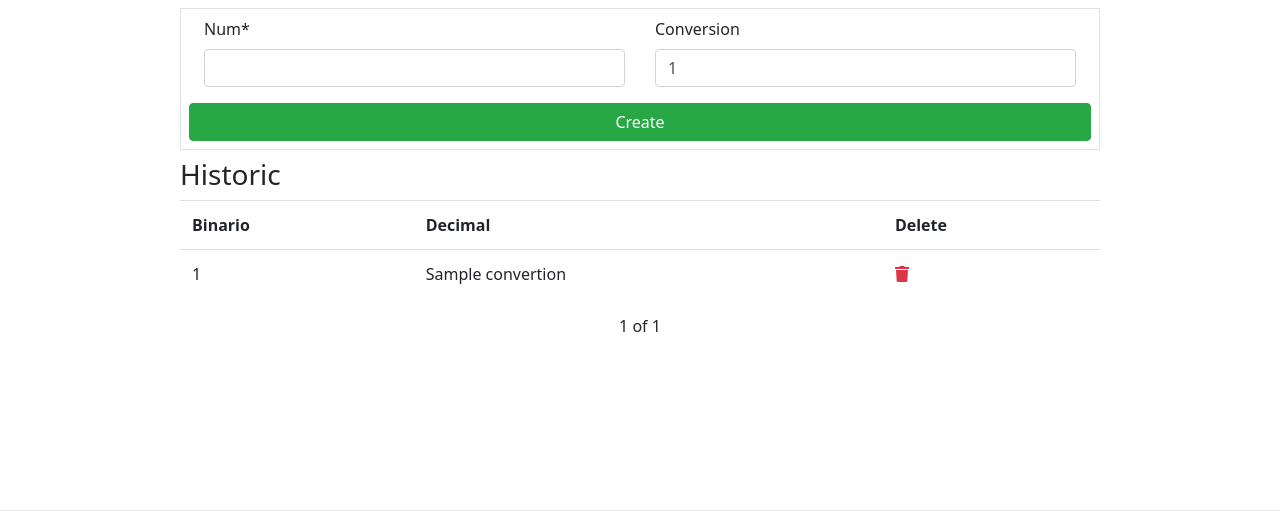
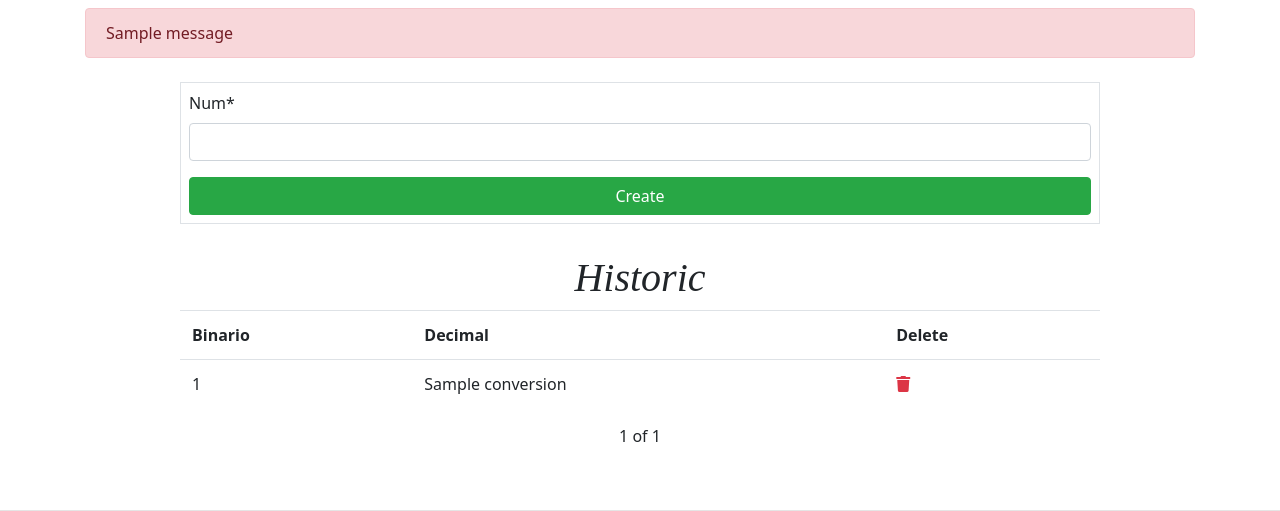
Before and after one commit to joaomcsferreira/Bin2Dec, a Django app: template Bin2Dec/conversion/templates/conversion/list.html in a window 1280 px wide. Shown: the part 100-611 px from the top of the page. Run offline with Django 3.2, Linux system fonts and the light colour scheme; tables that the repository leaves empty hold one stand-in row (values such as "Sample post"); the template is opened without the code that fills it: values that come from a table or form of the project are taken from there, most other values are stand-ins (such as "Sample title", 1, 10 or a date in 2020); one stand-in notice (Sample message) is shown; data that the repository does not hold is empty; some libraries are stand-ins or nearby versions.

Commit message:
added notification when user adds a value other than 0 and 1

```diff
--- a/Bin2Dec/conversion/forms.py
+++ b/Bin2Dec/conversion/forms.py
@@ -1,16 +1,21 @@
-from django import forms
-from crispy_forms.helper import FormHelper
-from crispy_forms.layout import Submit
+from django.forms import ModelForm, ValidationError
 
 from .models import Conversion
 
-class ConversionForm(forms.ModelForm):
+class ConversionForm(ModelForm):
+
+    def clean_num(self):
+        data = self.cleaned_data['num']
+
+        if not data.isdigit():
+            raise ValidationError('Invalid num')
+
+        for i in data:
+            if i not in '10':
+                raise ValidationError('Invalide num')
+
+        return data
+
     class Meta:
         model = Conversion
-        fields = ('num', )
-
-    def __init__(self, *args, **kwargs):
-        super().__init__(*args, **kwargs)
-        self.helper = FormHelper()
-        self.helper.form_method = 'POST'
-        self.helper.add_input(Submit('submit', 'Create'))
+        fields = ['num', ]
--- a/Bin2Dec/conversion/models.py
+++ b/Bin2Dec/conversion/models.py
@@ -2,5 +2,5 @@ from django.db import models
 
 class Conversion(models.Model):
     num = models.CharField(max_length=8)
-    convertion = models.CharField(max_length=8)
+    conversion = models.CharField(max_length=8)
     created_at = models.DateTimeField(auto_now_add=True)
--- a/Bin2Dec/conversion/static/css/style.css
+++ b/Bin2Dec/conversion/static/css/style.css
@@ -66,3 +66,11 @@ body, html {
 .footer .social-media a{
     color: var(--color-text-grey-bold);
 }
+
+h3#font-font {
+    font-family: var(--bs-font-playfair);
+    font-size: 2.5em;
+    font-style: italic;
+    margin-top: 30px;
+    text-align: center;
+}
--- a/Bin2Dec/conversion/templates/base.html
+++ b/Bin2Dec/conversion/templates/base.html
@@ -18,6 +18,21 @@
                 <a class="title-brand">Converter</a>
             </div>
         </nav>
+        {% if messages %}
+            <ul class="messages">
+                {% for message in messages %}
+                    <div class="alert alert-danger mt-2" role="alert">
+                        <li{% if message.tags %} class="{{ message.tags }}"{% endif %}>{{ message }}</li>
+                    </div>
+                {% endfor %}
+            </ul>
+        {% elif not messages %}
+            <ul class="messages">
+                    <div class="alert alert-primary mt-2" role="alert">
+                        Please, add a new binary to conversion.
+                    </div>
+            </ul>
+        {% endif %}
         <div class="row">
             {% block content %}{% endblock %}
         </div>
@@ -30,12 +45,12 @@
         <div class="social-media">
             <ul>
                 <li>
-                    <a href="https://www.linkedin.com/in/joao-mcf/">
+                    <a href="https://www.linkedin.com/in/joao-mcf/" target="_blank">
                         <i class="fab fa-github icon"></i> Linkedin
                     </a>
                 </li>
                 <li>
-                    <a href="https://github.com/Joao-MCF">
+                    <a href="https://github.com/Joao-MCF" target="_blank">
                         <i class="fab fa-linkedin icon"></i> Github
                     </a>
                 </li>
--- a/Bin2Dec/conversion/templates/conversion/conversion.html
+++ b/Bin2Dec/conversion/templates/conversion/conversion.html
@@ -5,6 +5,6 @@
 {% block content %}
 <div class="offset-1 col-10 list-div">
     <h1>{{ conversion.num }}</h1>
-    <p>{{ conversion.convertion }}</p>
+    <p>{{ conversion.conversion }}</p>
 </div>
 {% endblock %}
--- a/Bin2Dec/conversion/templates/conversion/list.html
+++ b/Bin2Dec/conversion/templates/conversion/list.html
@@ -1,5 +1,6 @@
 {% extends 'base.html' %}
 {% load crispy_forms_tags %}
+{% load static %}
 
 {% block title %}Conversions list{% endblock %}
 
@@ -7,23 +8,15 @@
 <div class="offset-1 col-10 list-div">
     <div class="mb-2 mt-2 border p-2">
         <form method="POST">
-            <div class="d-flex">
-                <div class="col-6">
+            <div>
                     {% csrf_token %}
                     {{ form.num|as_crispy_field }}
-                </div>
-                <div class="col-6">
-                    <span>Conversion</span>
-                    <div class="mt-2 form-control">
-                        {{ conversions.number }}
-                    </div>
-                </div>
+                    <button type="submit" class="btn btn-success btn-block">Create</button>
             </div>
-            <button type="submit" class="btn btn-success btn-block">Create</button>
         </form>
     </div>
 
-    <h3>Historic</h3>
+    <h3 id="font-font">Historic</h3>
 
     <table class="table">
         <tr>
@@ -38,7 +31,7 @@
                 </td>
 
                 <td>
-                    <span>{{ conversion.convertion }}</span>
+                    <span>{{ conversion.conversion }}</span>
                 </td>
 
                 <td>
```
Also changed, not shown: Bin2Dec/conversion/views.py (+8 -2 lines).
